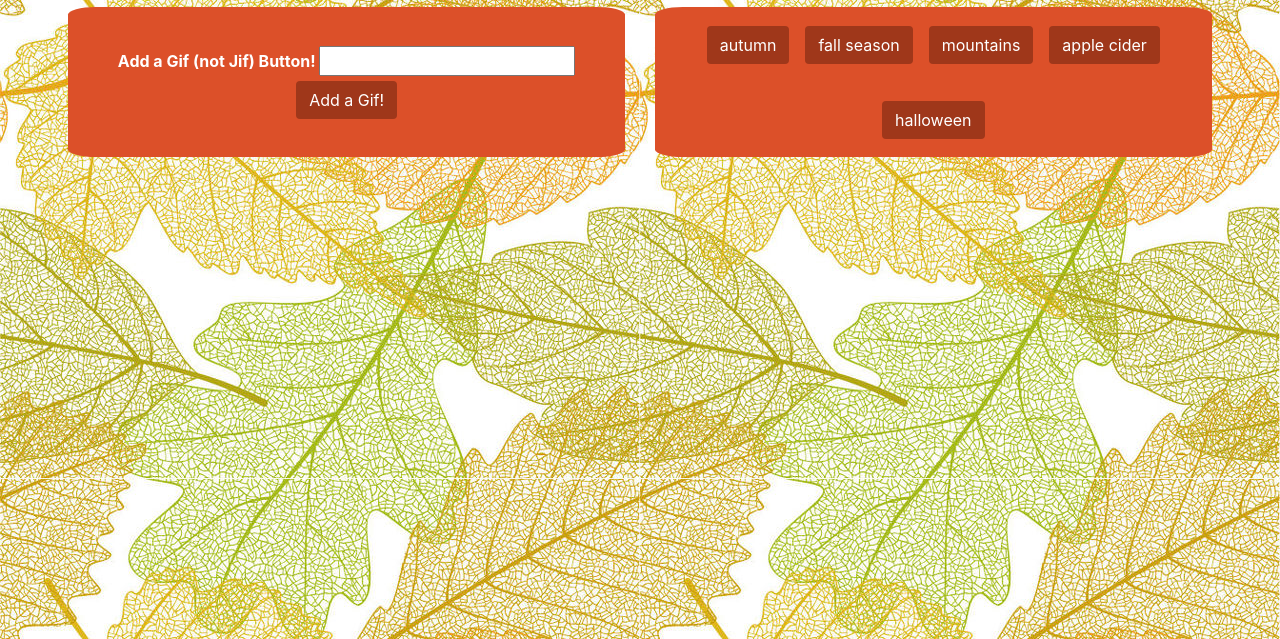
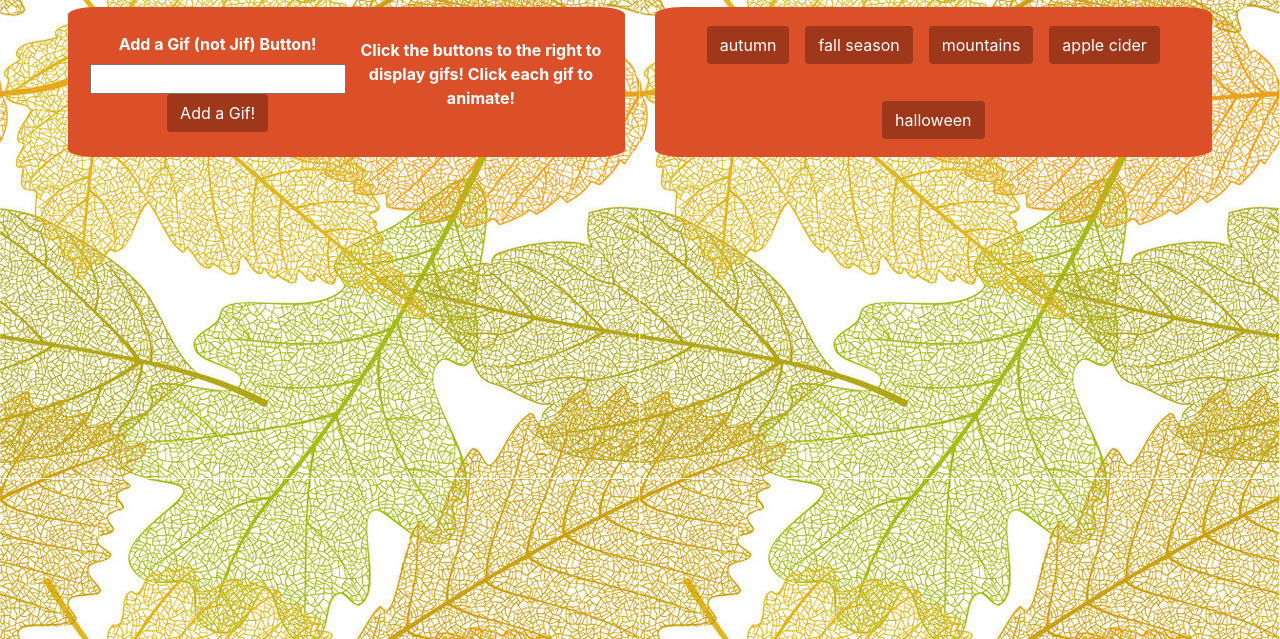
Before and after one commit to btdrizzle/GifsNotJifs, a plain HTML site: page index.html in a window 1280 px wide. Shown: the part 161-800 px from the top of the page. Drawn offline with nearby package versions, Linux system fonts and the light colour scheme.

Commit message:
instructions

```diff
--- a/index.html
+++ b/index.html
@@ -29,6 +29,7 @@
                         <input type="text" id="user-input">
                         <input id="add-topic" type="submit" value="Add a Gif!" class="btn">
                     </form>
+                    <p>Click the buttons to the right to display gifs!  Click each gif to animate!</p>
                 </div>
             </div>
             <div class="col-md-6">
```
